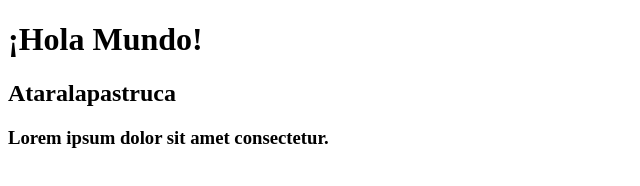
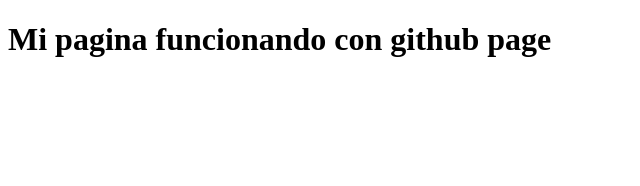
Before and after one commit to BenjaCarrasco99/eliminar-por-favor, a plain HTML site: page index.html in a window 1280 px wide. Shown: the whole page, without its empty margins (0-640 px from the left). Drawn offline with Linux system fonts and the light colour scheme.

Commit message:
primero Github page

```diff
--- a/index.html
+++ b/index.html
@@ -4,11 +4,9 @@
     <meta charset="UTF-8">
     <meta http-equiv="X-UA-Compatible" content="IE=edge">
     <meta name="viewport" content="width=device-width, initial-scale=1.0">
-    <title>Document</title>
+    <title>Github page</title>
 </head>
 <body>
-    <h1>¡Hola Mundo!</h1>
-    <h2>Ataralapastruca</h2>
-    <h3>Lorem ipsum dolor sit amet consectetur.</h3>
+    <h1>Mi pagina funcionando con github page</h1>
 </body>
 </html>
```
